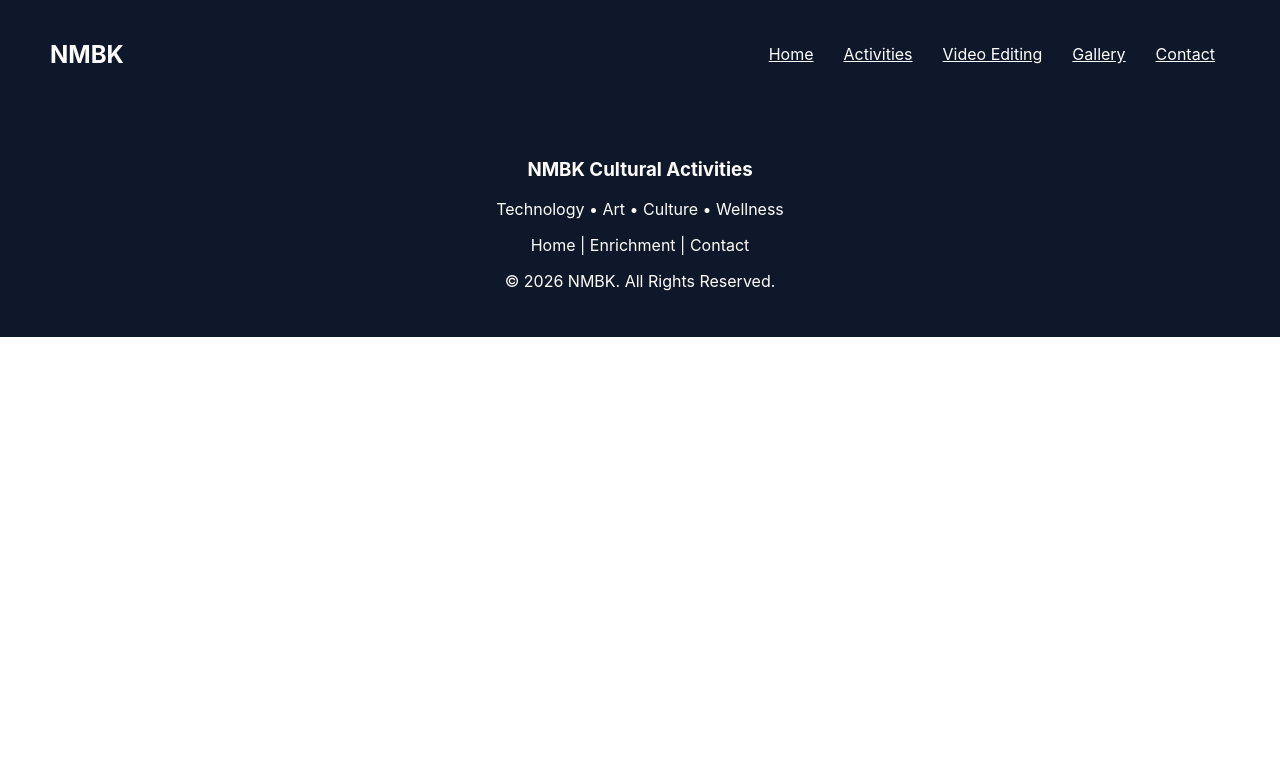
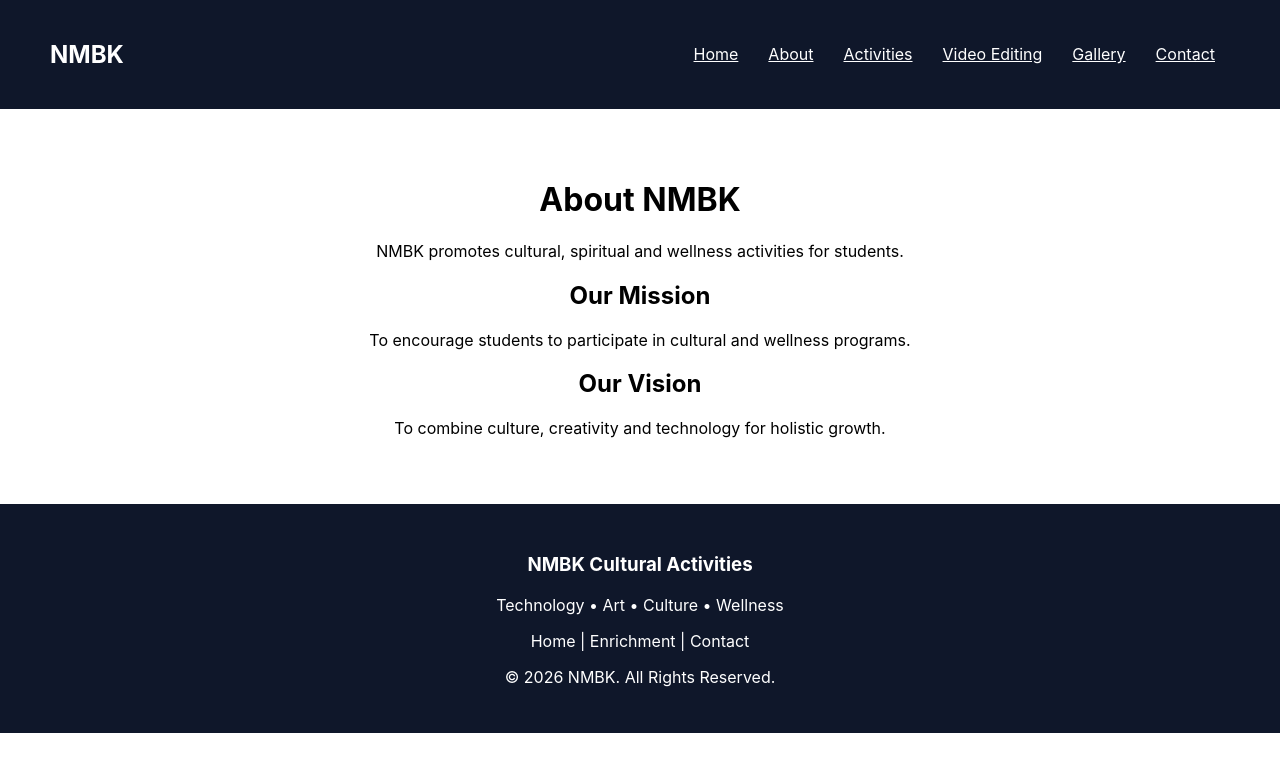
Before and after one commit to Sandhya123564/nmbk-project, a React (Create React App) app in the folder frontend/: page /about in a window 1280 px wide. Shown: the top 772 px of the page. Built offline with nearby package versions, Linux system fonts and the light colour scheme.

Commit message:
Added About page

```diff
--- a/frontend/src/App.js
+++ b/frontend/src/App.js
@@ -8,6 +8,7 @@ import Contact from "./components/Contact";
 import Footer from "./components/Footer";
 import VideoEditing from "./components/VideoEditing";
 import Gallery from "./components/Gallery";
+import About from "./components/About";
 
 function App() {
   return (
@@ -20,6 +21,7 @@ function App() {
         <Route path="/contact" element={<Contact />} />
         <Route path="/video-editing" element={<VideoEditing />} />
         <Route path="/gallery" element={<Gallery />} />
+        <Route path="/about" element={<About />} />
       </Routes>
 
       <Footer />
--- a/frontend/src/components/About.js
+++ b/frontend/src/components/About.js
@@ -1,4 +1,27 @@
+import React from "react";
+
 function About() {
-  return <h1>About Us</h1>;
+  return (
+    <div style={{ padding: "50px", textAlign: "center" }}>
+      <h1>About NMBK</h1>
+
+      <p>
+        NMBK promotes cultural, spiritual and wellness activities
+        for students.
+      </p>
+
+      <h2>Our Mission</h2>
+      <p>
+        To encourage students to participate in cultural and
+        wellness programs.
+      </p>
+
+      <h2>Our Vision</h2>
+      <p>
+        To combine culture, creativity and technology for holistic growth.
+      </p>
+    </div>
+  );
 }
+
 export default About;
--- a/frontend/src/components/Navbar.js
+++ b/frontend/src/components/Navbar.js
@@ -18,6 +18,9 @@ function Navbar() {
         <Link to="/" style={{ color: "white", margin: "15px" }}>
           Home
         </Link>
+        <Link to="/about" style={{ color: "white", margin: "15px" }}>
+  About
+</Link>
 
         <Link to="/enrichment" style={{ color: "white", margin: "15px" }}>
           Activities
@@ -29,6 +32,7 @@ function Navbar() {
   Gallery
 </Link>
 
+
         <Link to="/contact" style={{ color: "white", margin: "15px" }}>
           Contact
         </Link>
```
